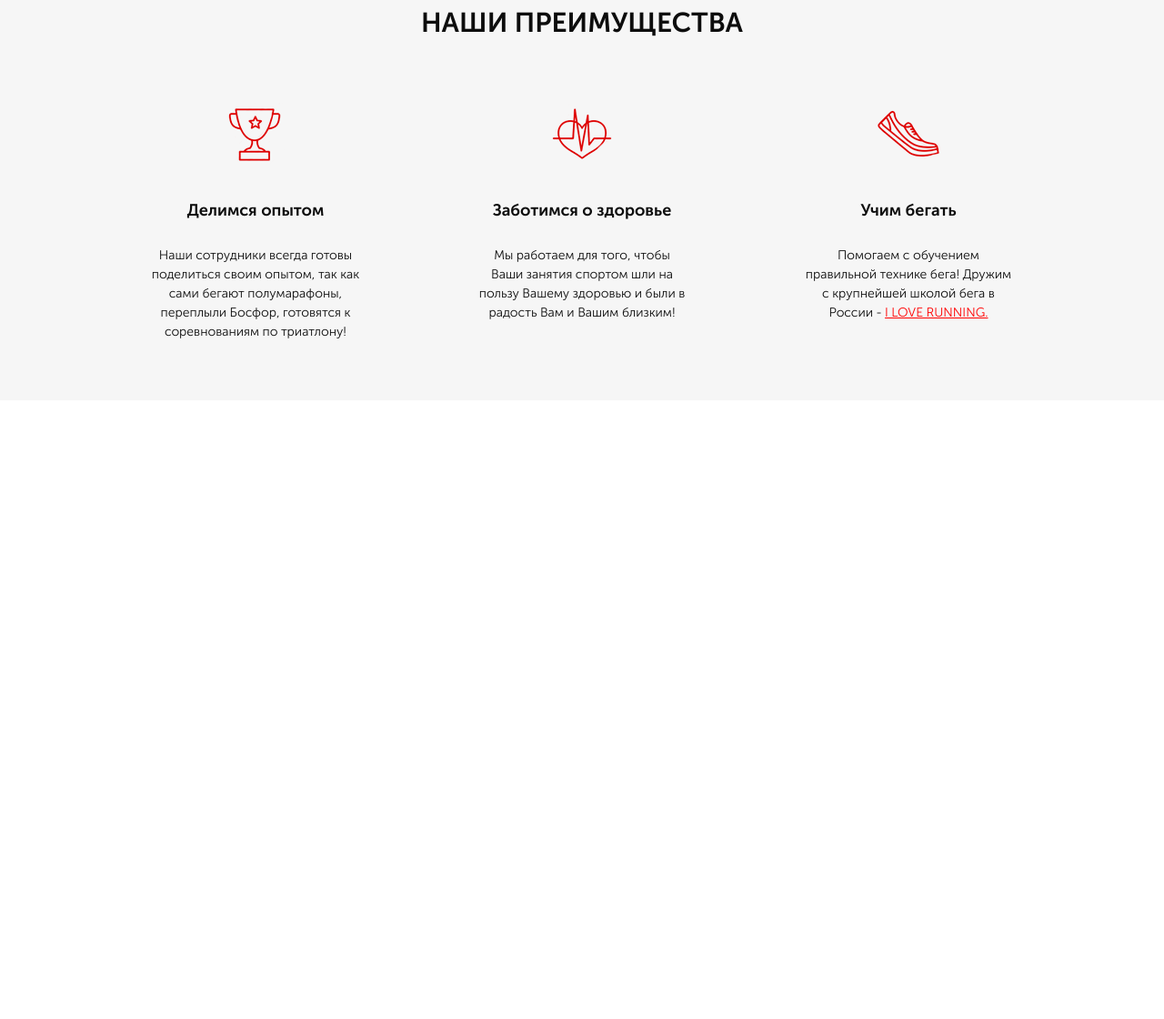
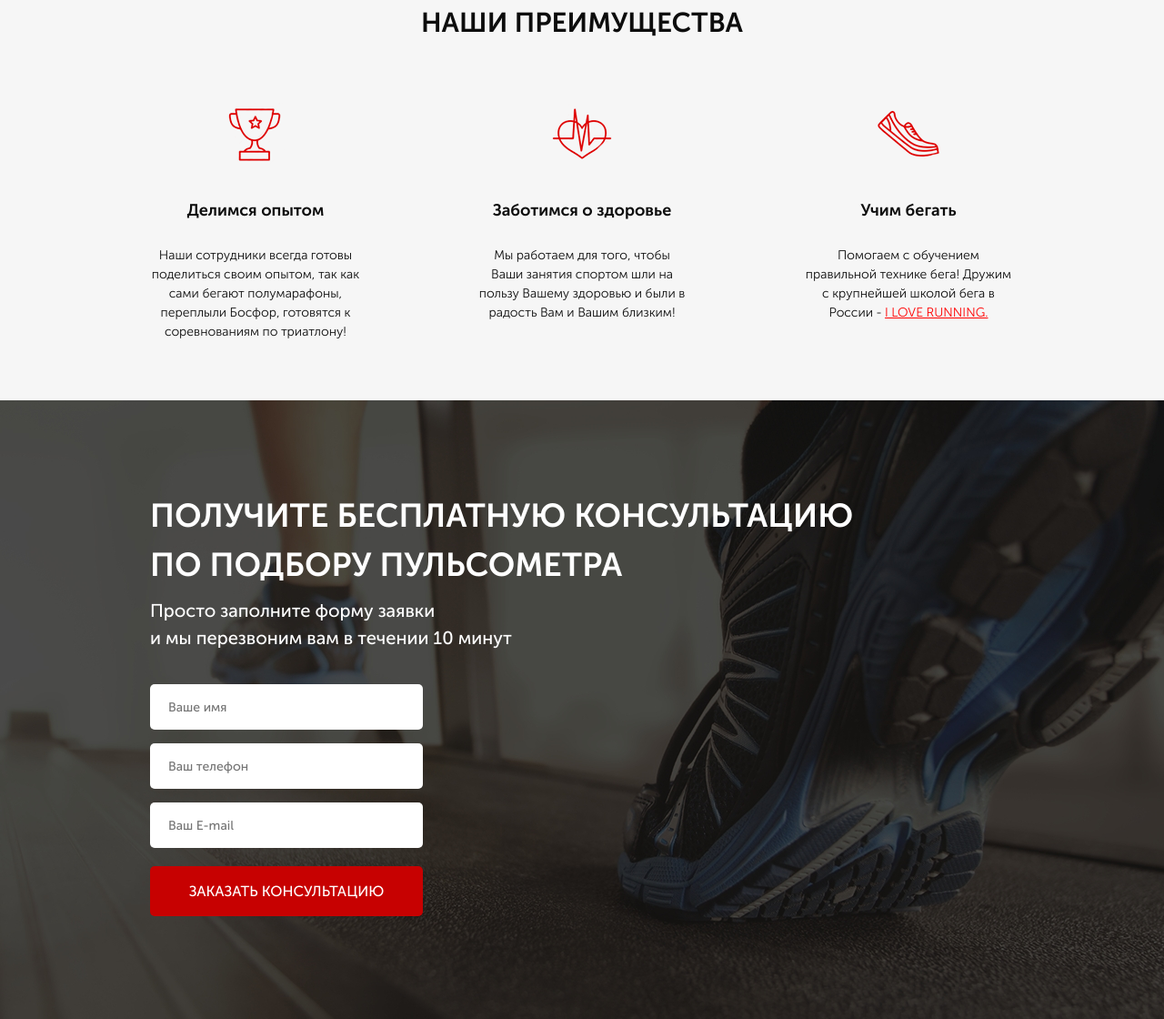
Before and after one commit to andrewtebenko/pulse, a website: page src/index.html in a window 1280 px wide. Shown: the part 756-1876 px from the top of the page at 91% size. Before the commit the page ends 1196 px from the top, so only its background shows below. Drawn offline with Linux system fonts and the light colour scheme; files whose address does not match are found by name.

Commit message:
Added the consultation block

```diff
--- a/src/index.html
+++ b/src/index.html
@@ -10,7 +10,7 @@
     <link rel="stylesheet" href="css/style.min.css">
 </head>
 <body>
-    <div class="promo">
+    <section class="promo">
         <div class="container">
             <header class="header">
                 <a href="#" class="header__logo">
@@ -52,8 +52,8 @@
                 </div>
             </div>
         </div>
-    </div>
-    <div class="advantages">
+    </section>
+    <section class="advantages">
         <div class="container">
             <div class="title">наши преимущества</div>
             <div class="advantages__wrapper">
@@ -91,6 +91,24 @@
                 </div>
             </div>
         </div>
-    </div>
+    </section>
+    <section class="consultation">
+        <div class="container">
+            <h2 class="title title_left">
+                Получите бесплатную консультацию<br>
+                по подбору пульсометра
+            </h2>
+            <div class="consultation__description">
+                Просто заполните форму заявки<br>
+                и мы перезвоним вам в течении 10 минут
+            </div>
+            <form class="feed-form" action="#">
+                <input name="name" required placeholder="Ваше имя" type="text">
+                <input name="phone" required placeholder="Ваш телефон" type="number">
+                <input name="email" required placeholder="Ваш E-mail" type="email">
+                <button class="button button_submit">заказать консультацию</button>
+            </form>
+        </div>
+    </section>
 </body>
 </html>
```
